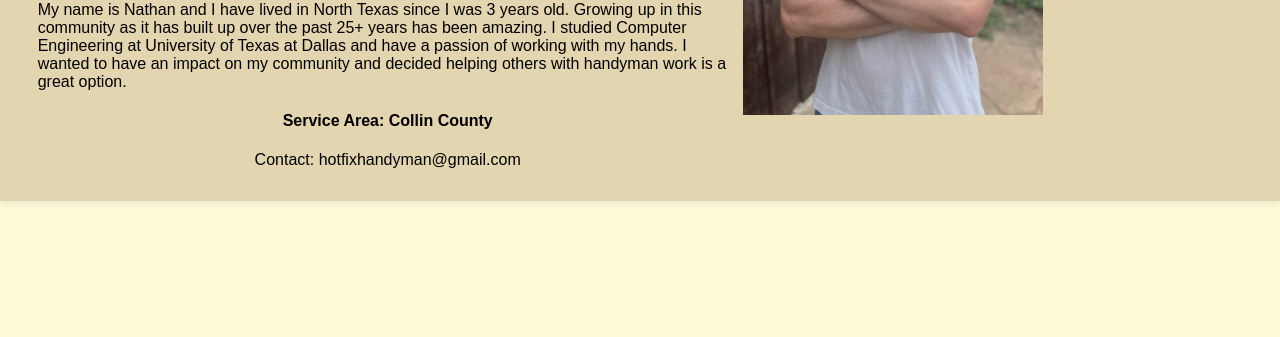
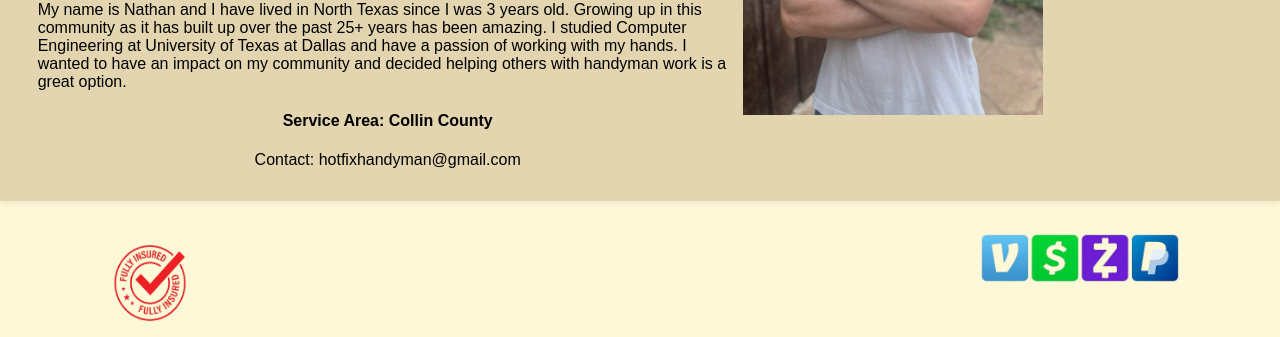
Before and after one commit to nahsam/HotfixHandyman, a plain HTML site: page public/index.html in a window 1280 px wide. Shown: the part 685-1022 px from the top of the page. Before the commit the page ends 918 px from the top, so only its background shows below. Drawn offline with Linux system fonts and the light colour scheme.

Commit message:
adding logos

```diff
--- a/public/index.html
+++ b/public/index.html
@@ -74,6 +74,10 @@
                  <div class="g-recaptcha" align="middle" data-sitekey="6LdH7gIqAAAAAD4upDqckZdMJyTFBRSjQpldySf-" data-callback="enableBtn"></div>
             </form>
     </div>
+    <div>
+        <img src="Insured.png" data-tab="tab-1" alt="insurecheck" style=" padding-left: 100px; width:100px;height:100px; background-color: #fdf8d8;">
+        <img align="right" src="payments.png" data-tab="tab-1" alt="paymentsimg" style="padding-right: 100px; width:200px;height:50px; background-color: #fdf8d8;">
+    </div>
 
     <script src="scripts.js"></script>
     <script src="https://www.google.com/recaptcha/enterprise.js" async defer></script>
```
Also changed, not shown: public/Insured.png (added), public/payments.png (added).
